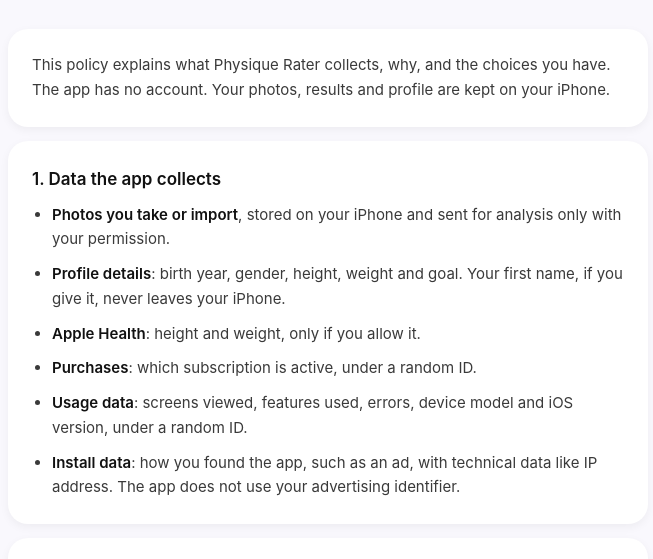
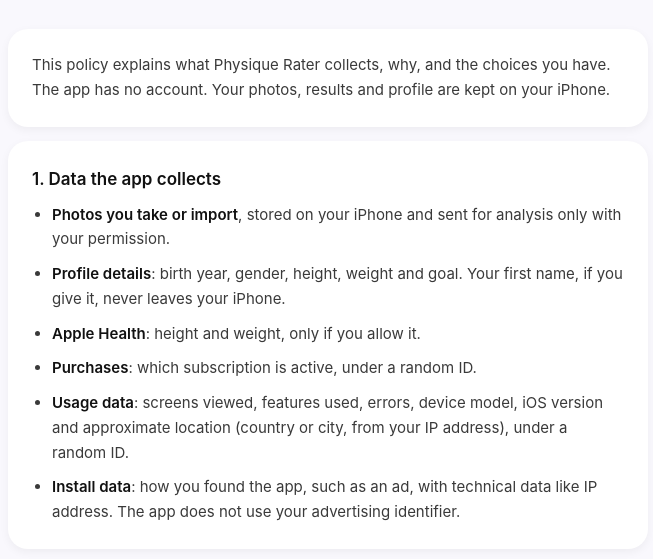
Before and after one commit to Chamallox/physiquerater-legal, a plain HTML site: page privacy.html in a window 1280 px wide. Shown: the part 169-728 px from the top of the page, without its empty margins (312-965 px from the left). Drawn offline with Linux system fonts and the light colour scheme.

Commit message:
Privacy: usage data includes approximate location from IP

```diff
--- a/privacy.html
+++ b/privacy.html
@@ -25,7 +25,7 @@
     <li><strong>Profile details</strong>: birth year, gender, height, weight and goal. Your first name, if you give it, never leaves your iPhone.</li>
     <li><strong>Apple Health</strong>: height and weight, only if you allow it.</li>
     <li><strong>Purchases</strong>: which subscription is active, under a random ID.</li>
-    <li><strong>Usage data</strong>: screens viewed, features used, errors, device model and iOS version, under a random ID.</li>
+    <li><strong>Usage data</strong>: screens viewed, features used, errors, device model, iOS version and approximate location (country or city, from your IP address), under a random ID.</li>
     <li><strong>Install data</strong>: how you found the app, such as an ad, with technical data like IP address. The app does not use your advertising identifier.</li>
   </ul>
 </section>
```
